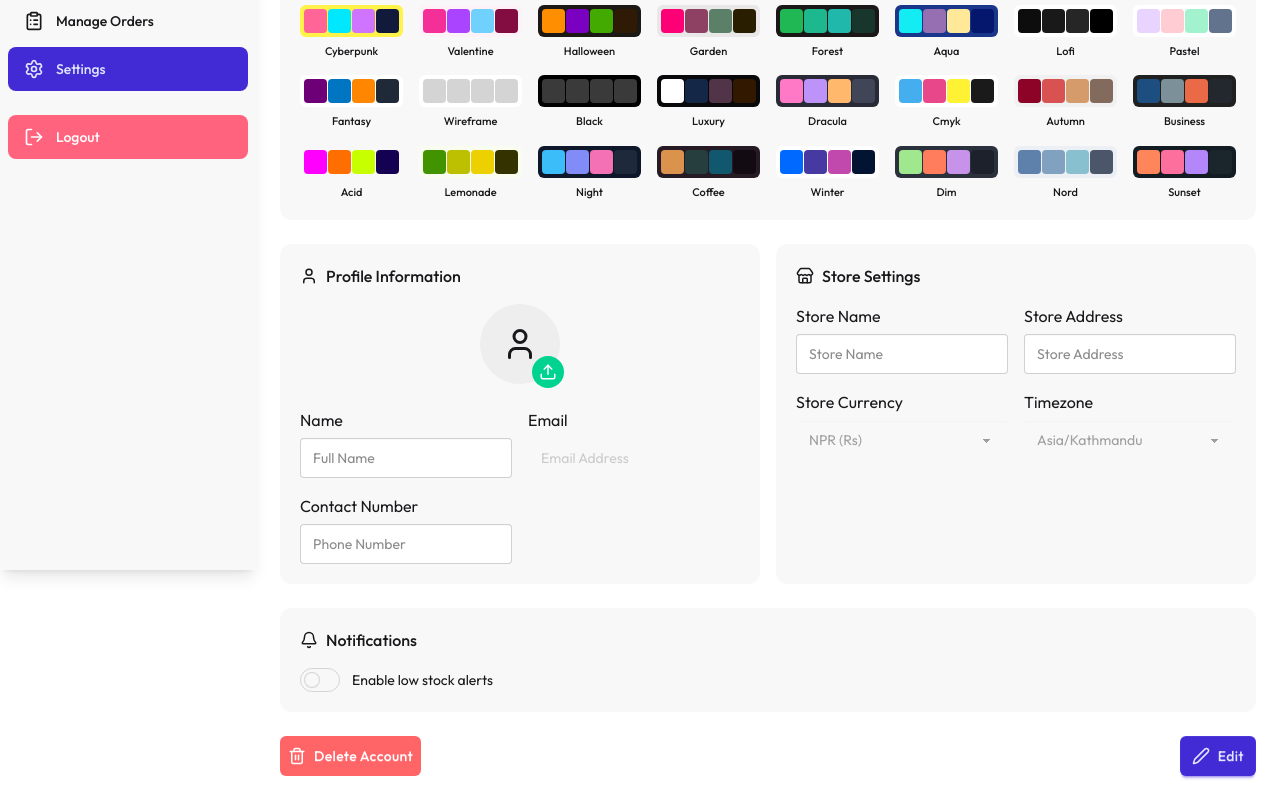
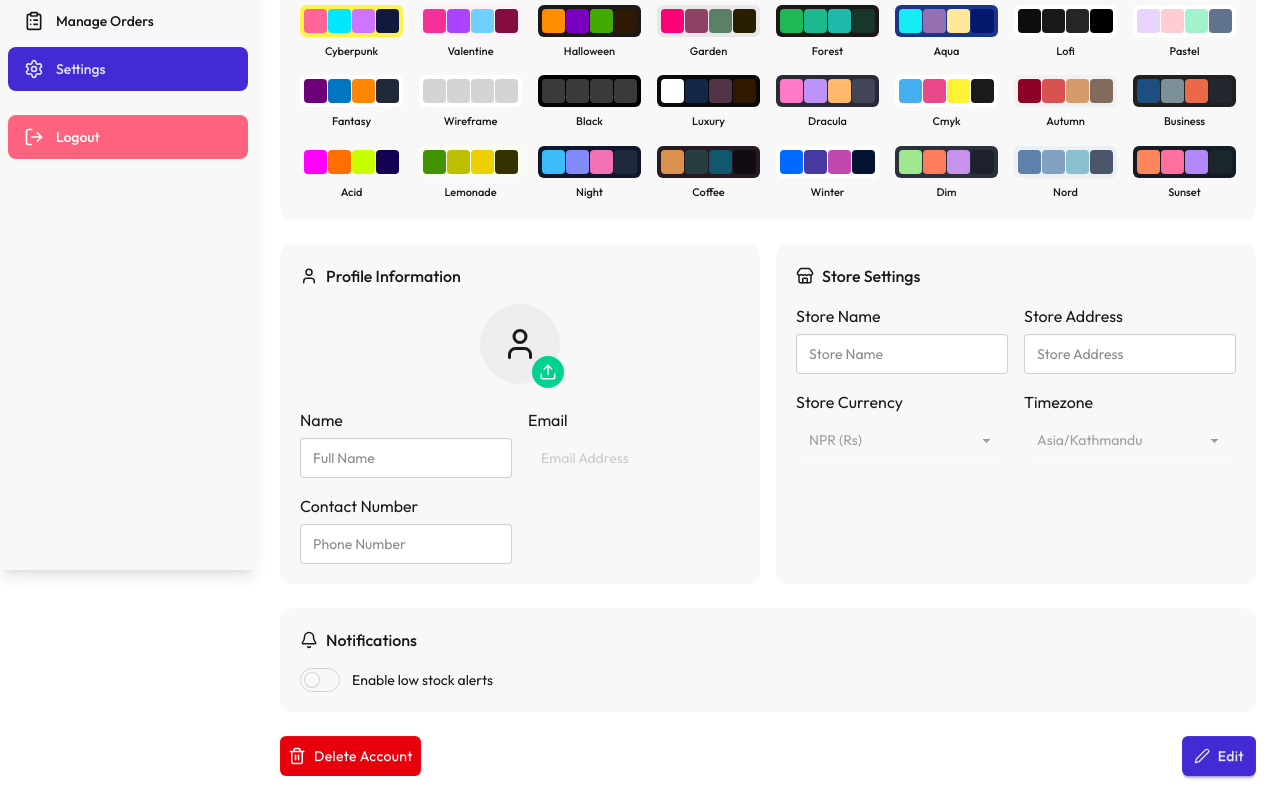
Before and after one commit to AnishGane/SISMS, a React (Vite) app in the folder client/: page /admin/settings in a window 1280 px wide. Shown: the part 230-1030 px from the top of the page. Built offline with nearby package versions, Linux system fonts and the light colour scheme; no server answers; sample sign-in values are in the browser's storage.

Commit message:
Update AdminSettings component styles for improved UI consistency
- Change delete account button color to a darker red for better visibility.
- Adjust edit button icon size for a more balanced appearance.

```diff
--- a/client/src/pages/admin/AdminSettings.tsx
+++ b/client/src/pages/admin/AdminSettings.tsx
@@ -269,13 +269,13 @@ const AdminSettings = () => {
               icon={<Trash2 size={18} />}
               text="Delete Account"
               title="Delete account"
-              className="btn btn-error btn-outline text-base-100 bg-red-400"
+              className="btn bg-red-600 font-normal text-white"
               onClick={handleDelete}
             />
 
             {!isEditing ? (
               <Button
-                icon={<Pen size={18} />}
+                icon={<Pen size={16} />}
                 text="Edit"
                 title="Edit"
                 className="btn btn-primary px-3"
```
